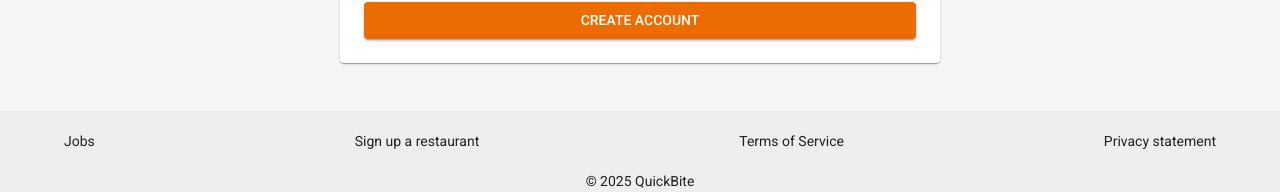
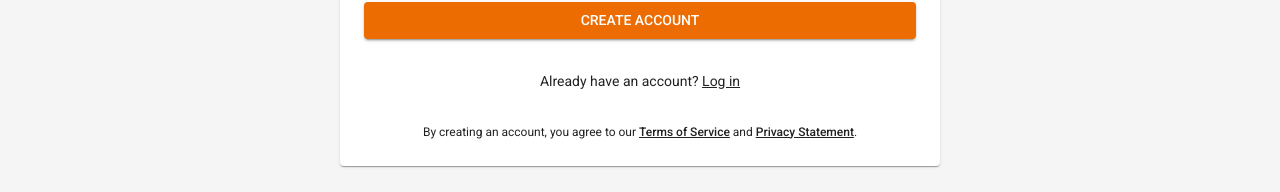
Before and after one commit to lucchesilorenzo/quickbite, a React (Vite) app in the folder frontend/: page /auth/customer/register in a window 1280 px wide. Shown: the part 670-862 px from the top of the page. Built offline with nearby package versions, Linux system fonts and the light colour scheme; no server answers; what @toolpad/core would draw is missing.

Commit message:
feat: enhance CustomerRegisterFormCard with login and policy links

```diff
--- a/frontend/src/components/common/PasswordStrengthIndicator.tsx
+++ b/frontend/src/components/common/PasswordStrengthIndicator.tsx
@@ -1,4 +1,4 @@
-import { Box, LinearProgress, Stack, Typography } from "@mui/material";
+import { LinearProgress, Stack, Typography } from "@mui/material";
 
 type PasswordStrengthIndicatorProps = {
   strength: number;
@@ -8,7 +8,7 @@ export default function PasswordStrengthIndicator({
   strength,
 }: PasswordStrengthIndicatorProps) {
   return (
-    <Box>
+    <Stack spacing={1}>
       <LinearProgress
         variant="determinate"
         value={strength}
@@ -30,6 +30,6 @@ export default function PasswordStrengthIndicator({
           {strength < 50 ? "Too weak" : strength < 80 ? "Medium" : "Strong"}
         </Typography>
       </Stack>
-    </Box>
+    </Stack>
   );
 }
--- a/frontend/src/components/public/customers/CustomerRegisterFormCard.tsx
+++ b/frontend/src/components/public/customers/CustomerRegisterFormCard.tsx
@@ -1,4 +1,5 @@
-import { Paper, Typography } from "@mui/material";
+import { Box, Paper, Typography } from "@mui/material";
+import { Link } from "react-router-dom";
 
 import CustomerRegisterForm from "./CustomerRegisterForm";
 
@@ -10,6 +11,47 @@ export default function CustomerRegisterFormCard() {
       </Typography>
 
       <CustomerRegisterForm />
+
+      <Box sx={{ textAlign: "center", mt: 4 }}>
+        <Typography variant="body2" component="div">
+          Already have an account?{" "}
+          <Typography
+            component={Link}
+            to="/auth/customer/login"
+            variant="body2"
+            color="inherit"
+            sx={{ "&:hover": { textDecoration: "none" } }}
+          >
+            Log in
+          </Typography>
+        </Typography>
+      </Box>
+
+      <Box sx={{ textAlign: "center", mt: 4 }}>
+        <Typography variant="caption" component="div">
+          By creating an account, you agree to our{" "}
+          <Typography
+            component={Link}
+            to="/terms-and-conditions"
+            variant="caption"
+            color="inherit"
+            sx={{ fontWeight: 500, "&:hover": { textDecoration: "none" } }}
+          >
+            Terms of Service
+          </Typography>{" "}
+          and{" "}
+          <Typography
+            component={Link}
+            to="/privacy-policy"
+            variant="caption"
+            color="inherit"
+            sx={{ fontWeight: 500, "&:hover": { textDecoration: "none" } }}
+          >
+            Privacy Statement
+          </Typography>
+          .
+        </Typography>
+      </Box>
     </Paper>
   );
 }
```
